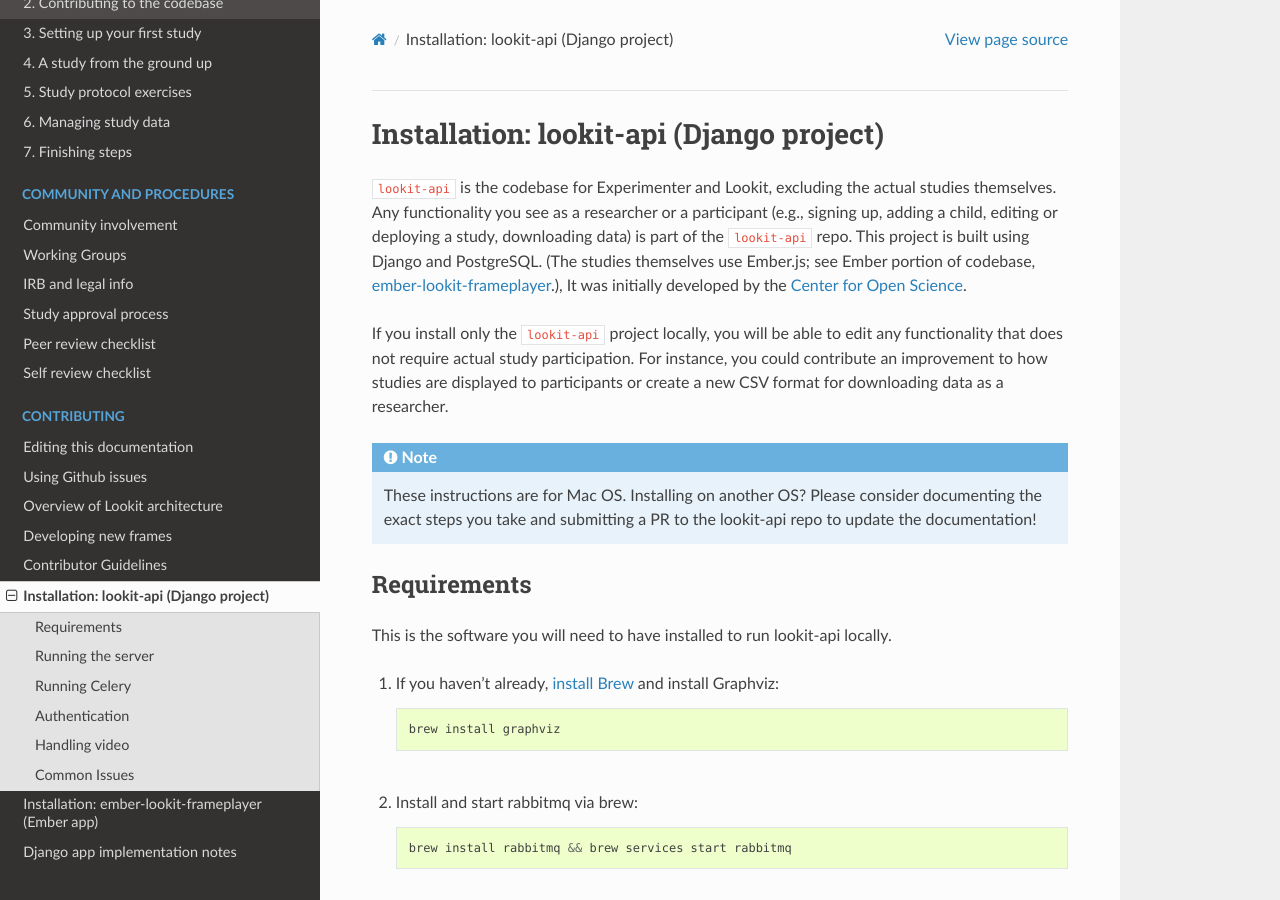
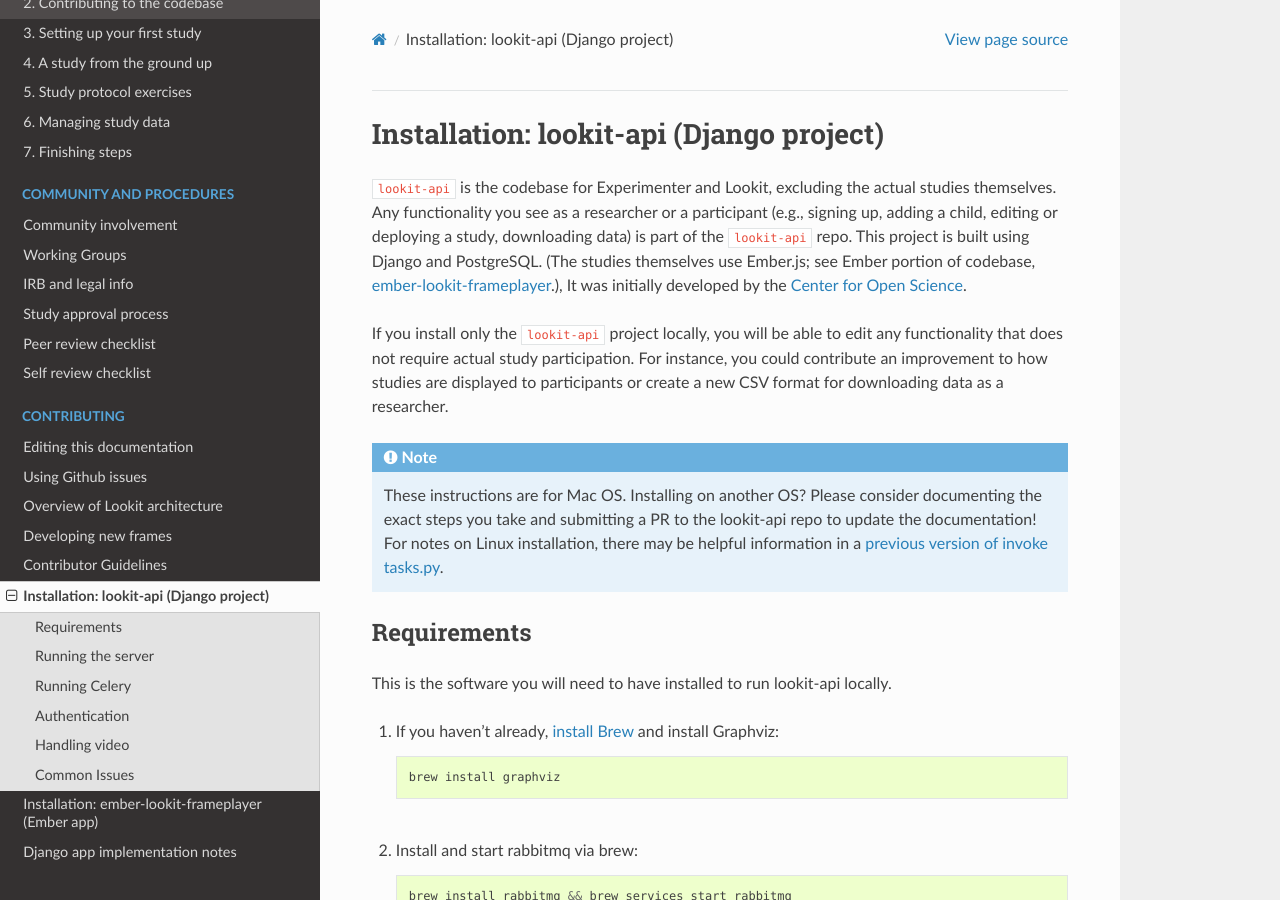
Before and after one commit to lookit/lookit-docs, a Sphinx documentation site: the page built from docs/source/install-django-project.rst, in a window 1280 px wide and 900 px high. Built offline with Sphinx 7.4.7 and the Read the Docs theme 2.0.0, drawn with Linux system fonts in a browser that asks for light colours.

Commit message:
one more link because otherwise the knowledge that someone once worked out linux installation directions will be lost to history

```diff
--- a/docs/source/install-django-project.rst
+++ b/docs/source/install-django-project.rst
@@ -19,7 +19,8 @@
 .. note::
    These instructions are for Mac OS. Installing on another OS?
    Please consider documenting the exact steps you take and submitting a
-   PR to the lookit-api repo to update the documentation!
+   PR to the lookit-api repo to update the documentation! For notes on Linux installation,
+   there may be helpful information in a `previous version of invoke tasks.py <https://github.com/lookit/lookit-api/blob/d1b8c9b43cb7d7bda7cdbe5958236d99af42341d/tasks.py>`__.
 
 Requirements
 ~~~~~~~~~~~~
```
